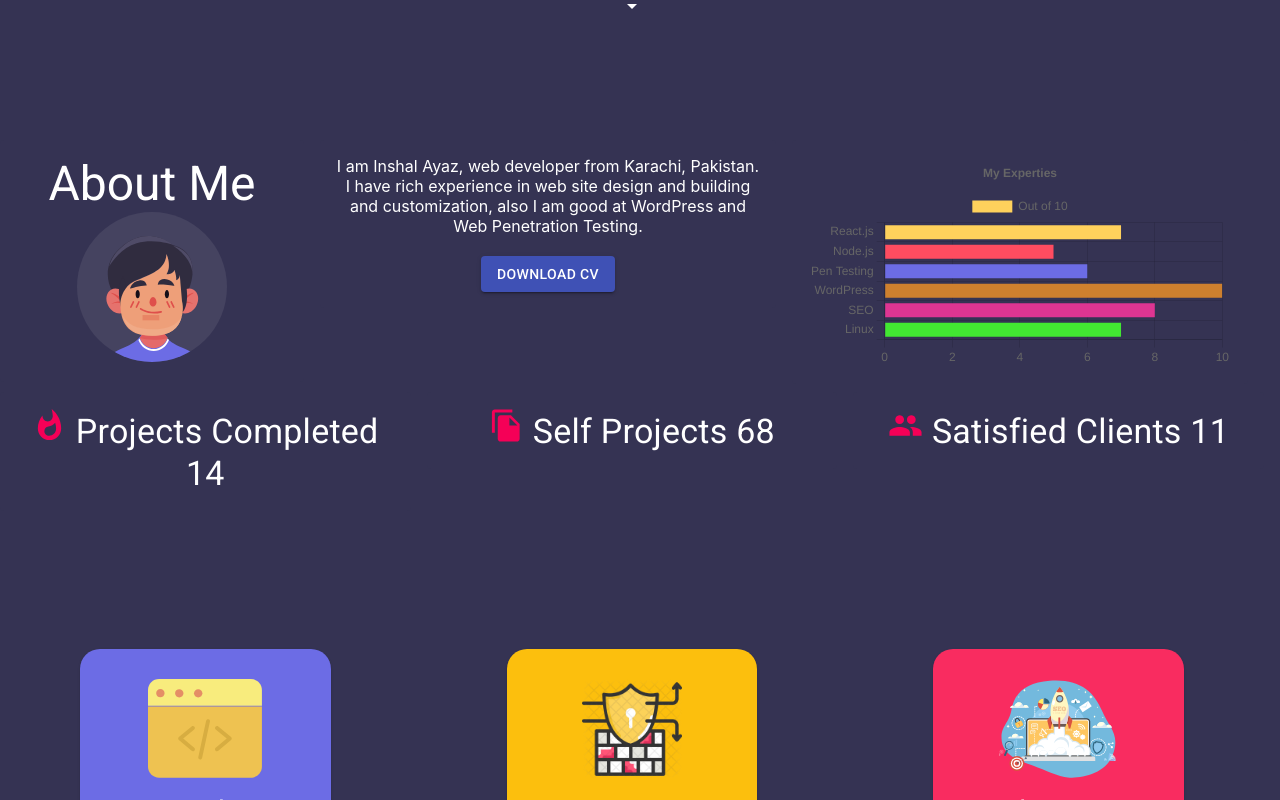
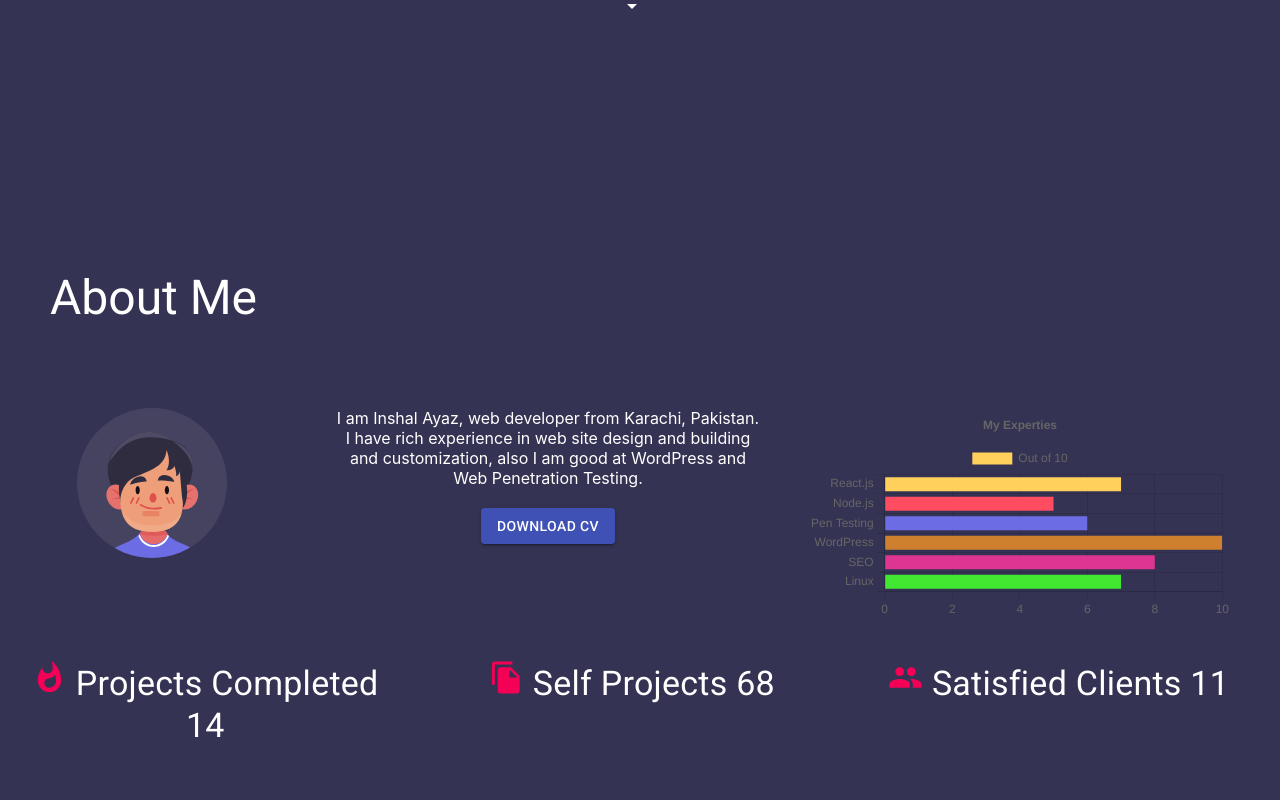
Before and after one commit to inshalayaz/inshalayaz.site, a React (Create React App) app: page / in a window 1280 px wide. Shown: the part 600-1400 px from the top of the page. Built offline with nearby package versions, Linux system fonts and the light colour scheme.

Commit message:
About Section Fixes

```diff
--- a/src/components/About/About.js
+++ b/src/components/About/About.js
@@ -13,12 +13,14 @@ function About() {
     return (
         <div className={classes.root} id="about" >
           <Grid container spacing={2} >
-
+            <Grid item xs={12} sm={12}>
+            <Typography variant="h3" align='left' style={{ color:'#fff', margin:'80px 0px 50px 50px ' }} >
+                        About Me
+            </Typography>
+            </Grid>
             <Grid item xs={12} sm={3}>
               <Paper className={classes.paper} >
-                    <Typography variant="h3">
-                        About Me
-                    </Typography>
+
                   <img src={Img} alt="avatar" className={classes.img} />
               </Paper>
             </Grid>
--- a/src/components/About/Style.js
+++ b/src/components/About/Style.js
@@ -3,7 +3,7 @@ import { makeStyles } from "@material-ui/core/styles";
 const useStyles = makeStyles((theme) => ({
     root: {
       flexGrow: 1,
-      marginTop: "100px",
+      marginTop: "150px",
       marginBottom: "100px"
     },
     paper: {
@@ -20,6 +20,7 @@ const useStyles = makeStyles((theme) => ({
 
 
 
+
   }));
 
   export default useStyles
```
